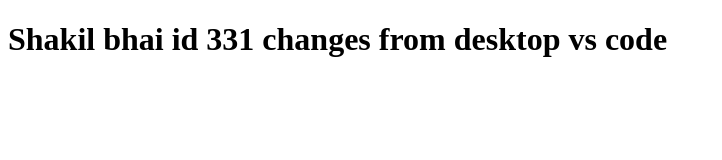
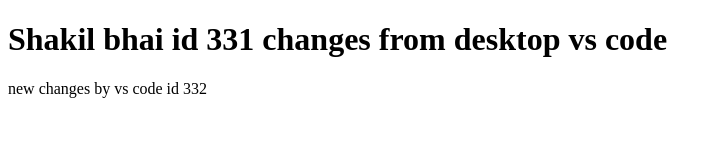
Before and after one commit to ahmedmshakil/LearnGithub2nd, a plain HTML site: page index.html in a window 1280 px wide. Shown: the whole page, without its empty margins (0-722 px from the left). Drawn offline with Linux system fonts and the light colour scheme.

Commit message:
new added vs code id 332

```diff
--- a/index.html
+++ b/index.html
@@ -7,5 +7,6 @@
 </head>
 <body>
     <h1>Shakil bhai id 331 changes from desktop vs code</h1>
+    <p>new changes by vs code id 332</p>
 </body>
 </html>
```
